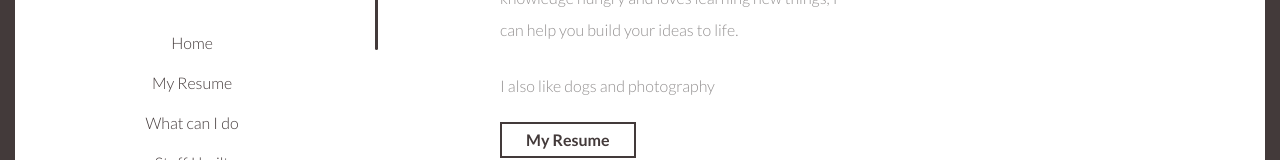
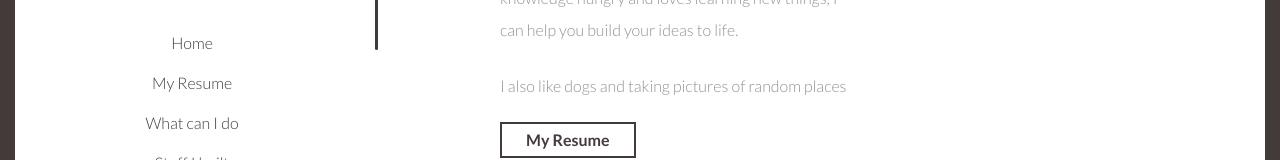
Before and after one commit to Koloru/Koloru.github.io, a React (Vite) app: page / in a window 1280 px wide. Shown: the part 430-590 px from the top of the page. Built offline with nearby package versions, Linux system fonts and the light colour scheme; what prettier-plugin-tailwindcss would draw is missing.

Commit message:
change flavor text

```diff
--- a/src/pages/Home.tsx
+++ b/src/pages/Home.tsx
@@ -21,7 +21,7 @@ const Home = () => {
 				seeks novel solutions to novel problems. <br />
 				knowledge hungry and loves learning new things, I can help you build
 				your ideas to life.
-				<span className='block mt-6'>I also like dogs and photography</span>
+				<span className='block mt-6'>I also like dogs and taking pictures of random places</span>
 			</p>
 			<button className='border border-2 w-fit p-1 px-6 font-bold ml-1 text-center hover:border-main hover:text-white hover:bg-main hover:opacity-70'>
 				My Resume
```
